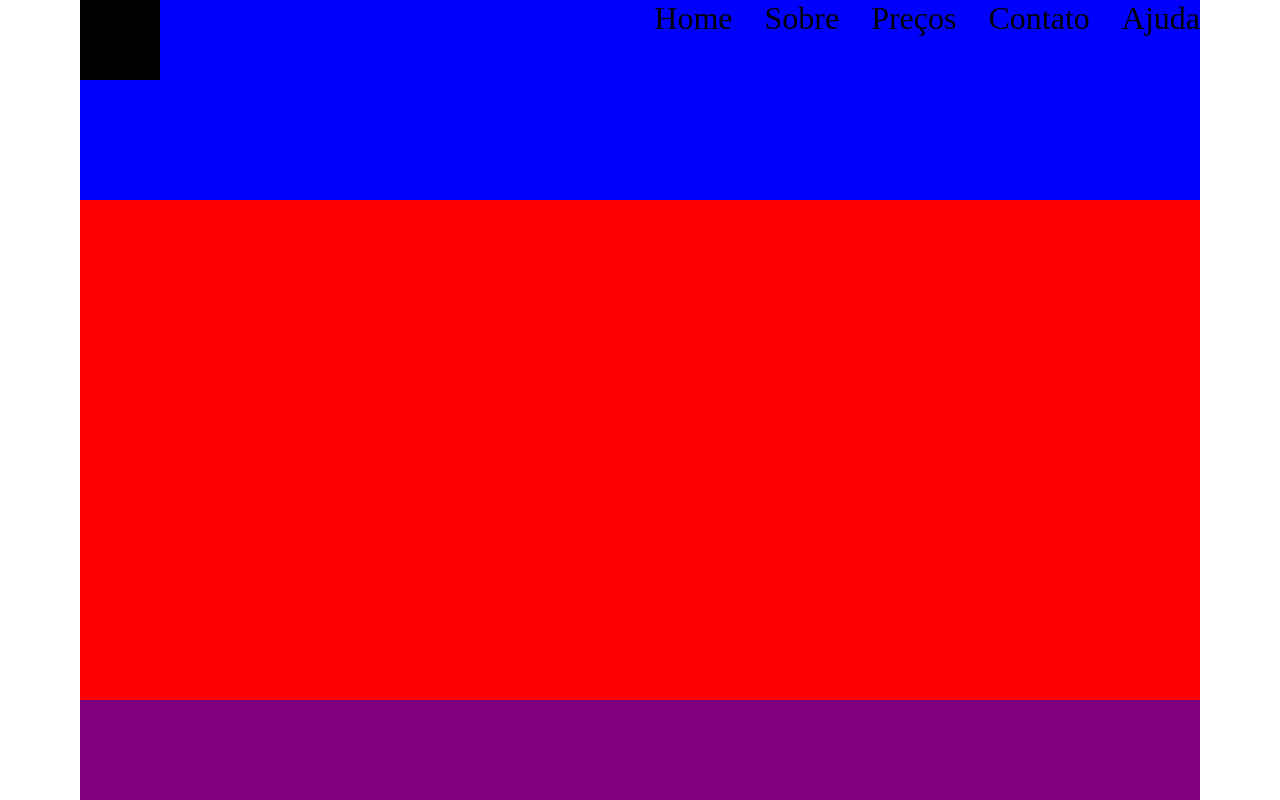
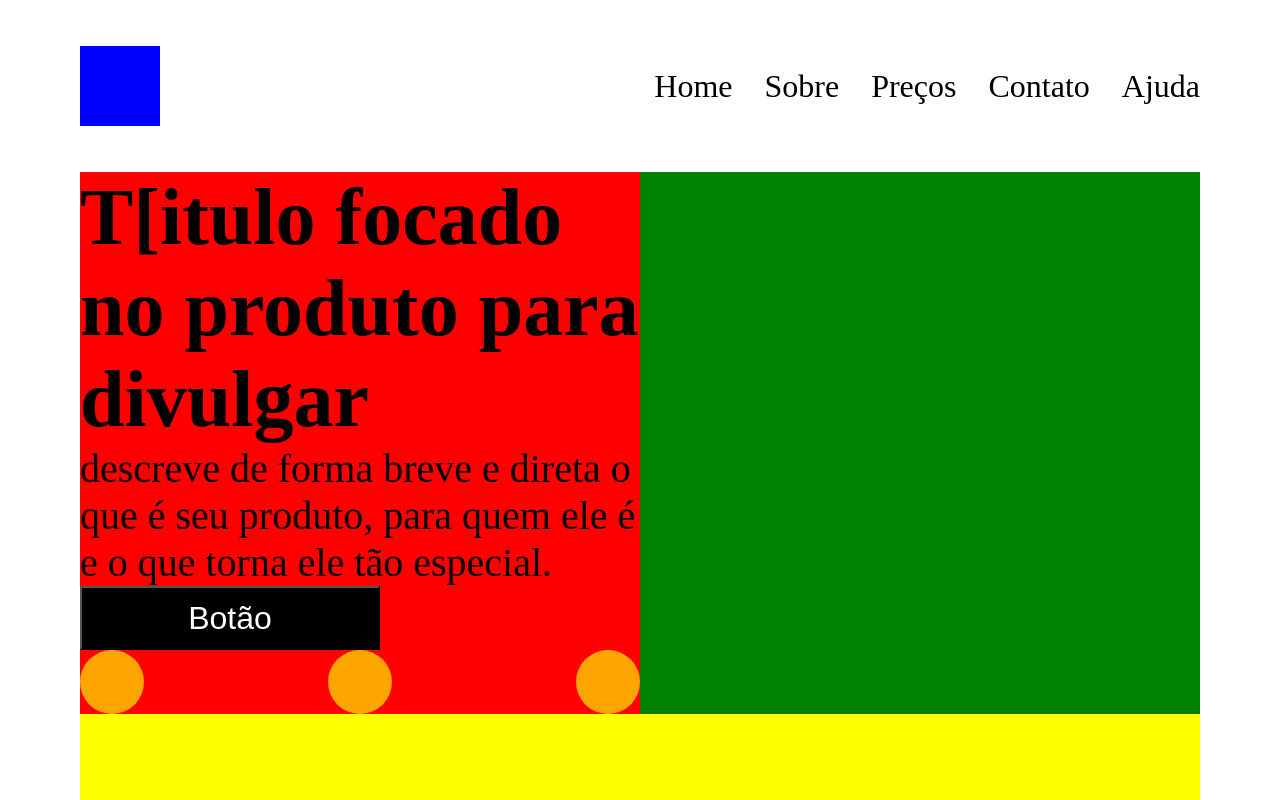
Before and after one commit to Bielxs633/Layout-2024, a plain HTML site: page index.html in a window 1280 px wide. Drawn offline with Linux system fonts and the light colour scheme.

Commit message:
Conteudo ok

```diff
--- a/index.html
+++ b/index.html
@@ -1,15 +1,20 @@
 <!DOCTYPE html>
+
 <html lang="en">
+
 <head>
     <meta charset="UTF-8">
     <meta name="viewport" content="width=device-width, initial-scale=1.0">
     <link rel="stylesheet" href="./style.css">
     <title>Document</title>
 </head>
+
 <body>
+
     <header>
         <div class="logo"></div>
         <nav class="menu">
+
             <ul>
                 <li><a href=#></a>Home</li>
                 <li><a href=#></a>Sobre</li>
@@ -20,7 +25,18 @@
         </nav>
     </header>
     <main>
-        <div class="conteudo"></div>
+        <div class="conteudo">
+            <h1>T[itulo focado no produto para divulgar</h1>
+            <p>descreve de forma breve e direta o que é seu produto, para quem ele é e o que torna ele tão especial.</p>
+            <div class="acao">
+            <button><a href="#">Botão</a></button>
+            </div>
+            <div class="social">
+                <div></div>
+                <div></div>
+                <div></div>
+            </div>
+        </div>
         <div class="destaque"></div>
     </main>
     <footer></footer>
--- a/style.css
+++ b/style.css
@@ -1,3 +1,5 @@
+/* RESET */
+
 *{
     margin: 0;
     padding: 0;
@@ -13,27 +15,26 @@ ul, ol, li{
     list-style: none;
 }
 
-
+/* FIM RESET */
 
 body{
-
     height: 100vh;
     display: flex;
     flex-direction: column;
     padding-inline: 80px;
 }
+
 header{
-
     height: 200px;
-    background-color: blue;
     display: flex;
     justify-content: space-between;
+    align-items: center;
 }
 
 .logo{
     height: 80px;
     width: 80px;
-    background-color: black;
+    background-color: blue;
 }
 
 .menu ul{
@@ -44,20 +45,52 @@ header{
 
 main{
     flex-grow: 1;
-    background-color: red;
+    background-color: pink;
+    display: flex;
 }
 
 .conteudo{
     width: 50%;
-    background-color: green;
+    background-color: red;
+    display: flex;
+    flex-direction: column;
+    justify-content: space-between;
+}
+
+.conteudo h1{
+    font-size: 80px;
+}
+
+.conteudo p{
+    font-size: 40px;
+}
+
+.conteudo button{
+    height: 64px;
+    width: 300px;
+    font-size: 32px;
+    background-color: black;
+    color: white;
+}
+
+.social{
+    display: flex;
+    justify-content: space-between;
+}
+
+.social div{
+    height: 64px;
+    width: 64px;
+    border-radius: 50%;
+    background-color: orange;
 }
 
 .destaque{
     width: 50%;
-    background-color: aqua;
+    background-color: green;
 }
 
 footer{
     height: 100px;
-    background-color: purple;
+    background-color: yellow;
 }
```
